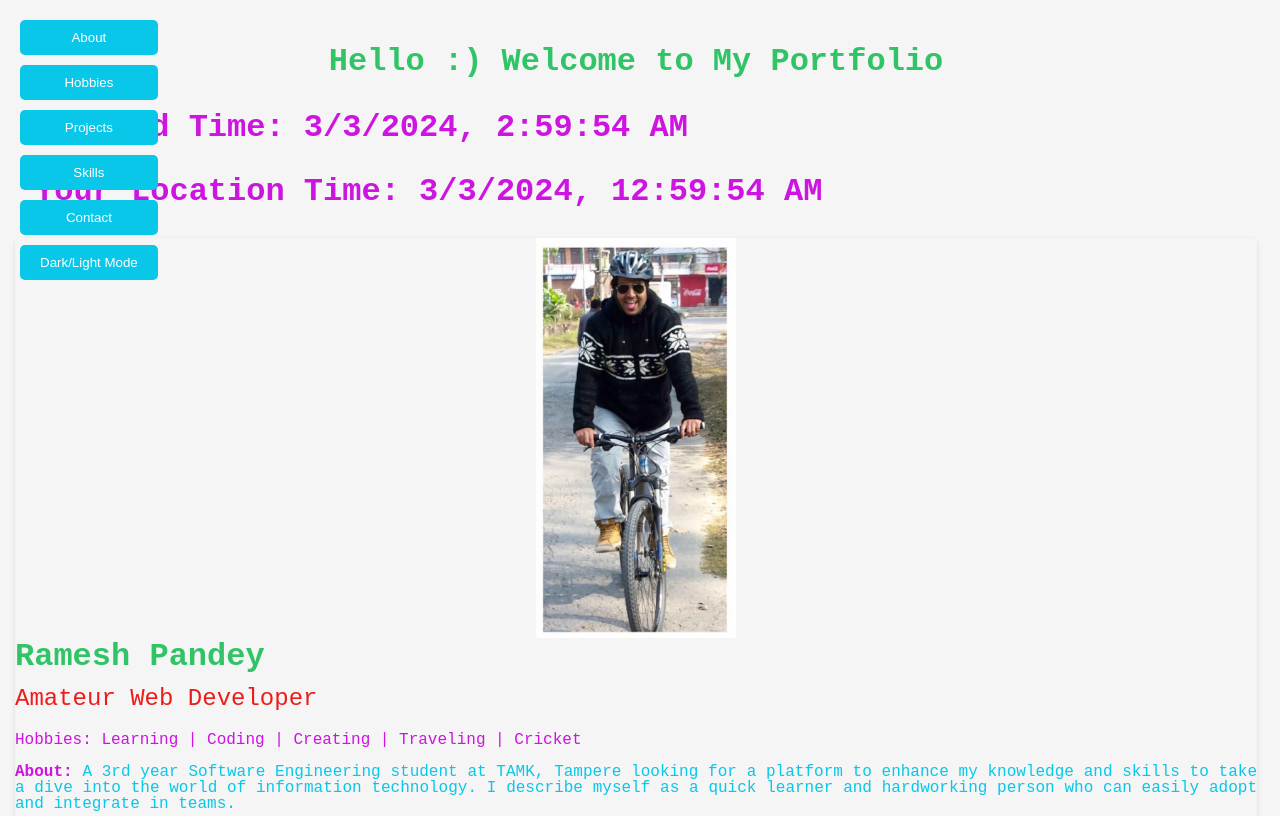
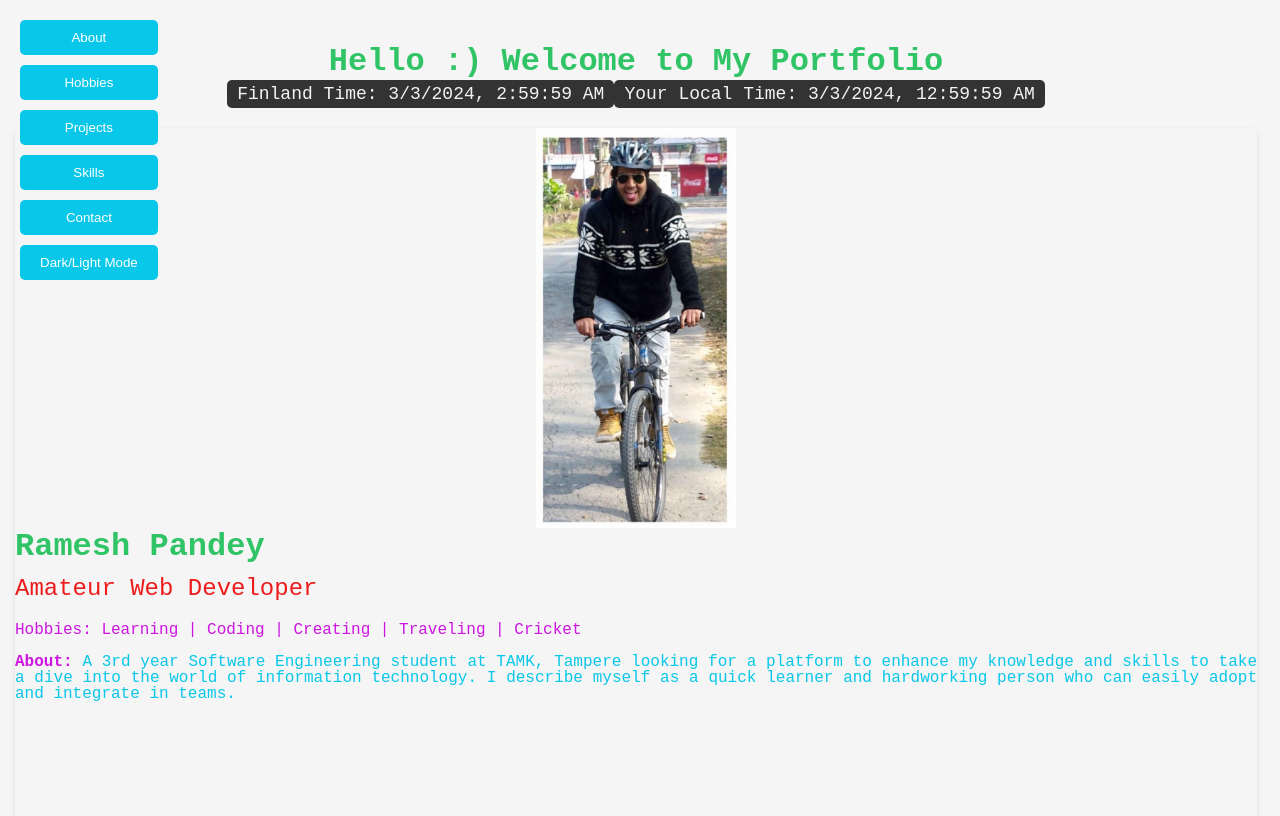
Before and after one commit to 009Rambo/009Rambo.github.io, a plain HTML site: page index.html in a window 1280 px wide. Shown: the top 816 px of the page. Drawn offline with Linux system fonts and the light colour scheme.

Commit message:
some other changes

```diff
--- a/index.css
+++ b/index.css
@@ -52,12 +52,23 @@ img {
 h1 {
     margin: 0;
     color: #31c467;
-    p {
-        margin-bottom: 0;
-        color: #f6f2f2;
-        text-align: justify;
-        line-height: 1;
-    }
+}
+
+.clock-container {
+    display: flex;
+    justify-content: center;
+    align-items: center;
+}
+
+.clock {
+    margin: 0;
+    color: #f6f2f2;
+    font-size: 18px; /* Adjust the font size as needed */
+    text-align: center;
+    line-height: 1;
+    padding: 5px 10px; /* Adjust padding as needed */
+    background-color: #333; /* Background color for the clock */
+    border-radius: 5px; /* Rounded corners for the clock */
 }
 
 h2 {
--- a/index.html
+++ b/index.html
@@ -7,10 +7,14 @@
     <link rel="stylesheet" href="index.css">
 </head>
 <body>
-    <header>
-        <h1>Hello :) Welcome to My Portfolio <p id="finlandTime"></p>
-          <p id="userLocationTime"></p></h1>
-    </header>
+      <header>
+        <h1>Hello :) Welcome to My Portfolio</h1>
+          <div class="clock-container">
+            <p id="finlandTime" class="clock"></p>
+            <p id="userLocationTime" class="clock"></p>
+          </div>
+      </header>
+
     <main>
         <img src="image0.jpeg" alt="Profile Picture">
         <h1>Ramesh Pandey</h1>
--- a/index.js
+++ b/index.js
@@ -50,23 +50,15 @@ function topFunction() {
 }
 
 
-// Function to display current time of Finland
-function displayFinlandTime() {
-    const finlandTimeElement = document.getElementById('finlandTime');
-    const finlandTime = new Date().toLocaleString('en-US', { timeZone: 'Europe/Helsinki' });
-    finlandTimeElement.textContent = 'Finland Time: ' + finlandTime;
+// Function to display current time of Finland and local time
+function updateTime() {
+    var finlandTime = new Date().toLocaleString("en-US", {timeZone: "Europe/Helsinki"});
+    var userLocationTime = new Date().toLocaleString(); // User's local time by default
+
+    document.getElementById("finlandTime").textContent = "Finland Time: " + finlandTime;
+    document.getElementById("userLocationTime").textContent = "Your Local Time: " + userLocationTime;
+
+    setTimeout(updateTime, 1000); // Update time every second
 }
 
-// Function to display current time of user's location
-function displayUserLocationTime() {
-    const userLocationTimeElement = document.getElementById('userLocationTime');
-    const userLocationTime = new Date().toLocaleString();
-    userLocationTimeElement.textContent = 'Your Location Time: ' + userLocationTime;
-}
-
-// Call the functions when DOM content is loaded
-document.addEventListener('DOMContentLoaded', function () {
-   // fetchVisitorCount();
-    displayFinlandTime();
-    displayUserLocationTime();
-});
+updateTime(); // Initial call to start updating time
```
